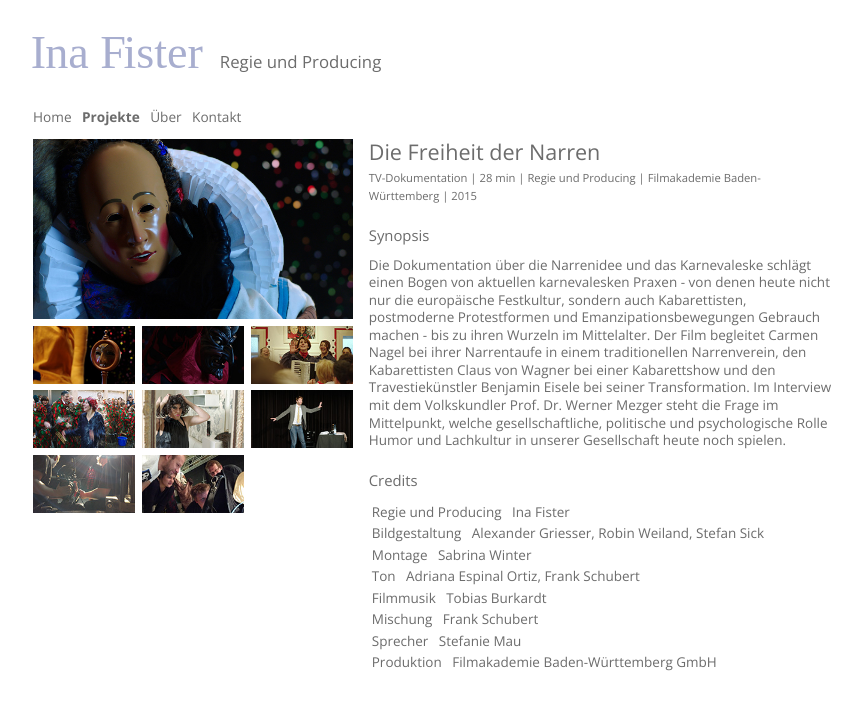
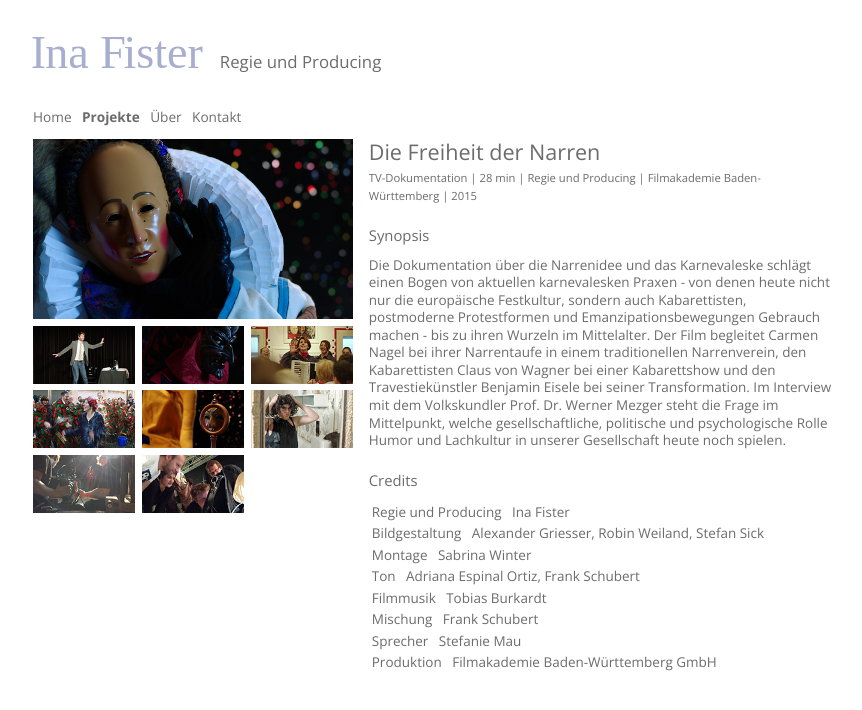
Before and after one commit to fisterfilms/fisterfilms.de, a Jekyll site: the page built from _projekte/die-freiheit-der-narren.md, in a window 1280 px wide. Shown: the top 710 px of the page, without its empty margins (207-1069 px from the left). Built offline with Jekyll 4.4.1, drawn with Linux system fonts in a browser that asks for light colours; some web fonts are replaced.

Commit message:
Update die-freiheit-der-narren.md

```diff
--- a/_projekte/die-freiheit-der-narren.md
+++ b/_projekte/die-freiheit-der-narren.md
@@ -7,12 +7,12 @@ author: Ina
 published: true
 images:
     - narrenfilm/Villinger_Narro.jpg
-    - narrenfilm/Hechinger_Schalksnarr.jpg
+    - narrenfilm/Protagonist_Claus_von_Wagner.jpg
     - narrenfilm/Kirchzartener_Teufel.jpg
     - narrenfilm/Protagonistin_Carmen_Nagel.jpg
     - narrenfilm/Narrentaufe_von_Carmen_Nagel.jpg
+    - narrenfilm/Hechinger_Schalksnarr.jpg
     - narrenfilm/Protagonist_Benjamin_Eisele.jpg
-    - narrenfilm/Protagonist_Claus_von_Wagner.jpg
     - narrenfilm/Studiodreh_Kameramann_und_Puller.jpg
     - narrenfilm/Drehteam.jpg
 filminfo:
```
